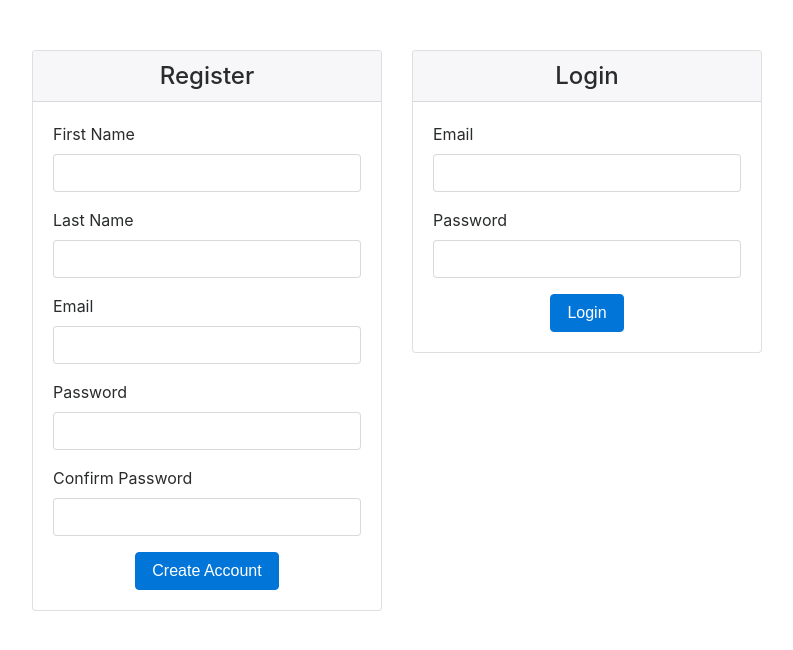
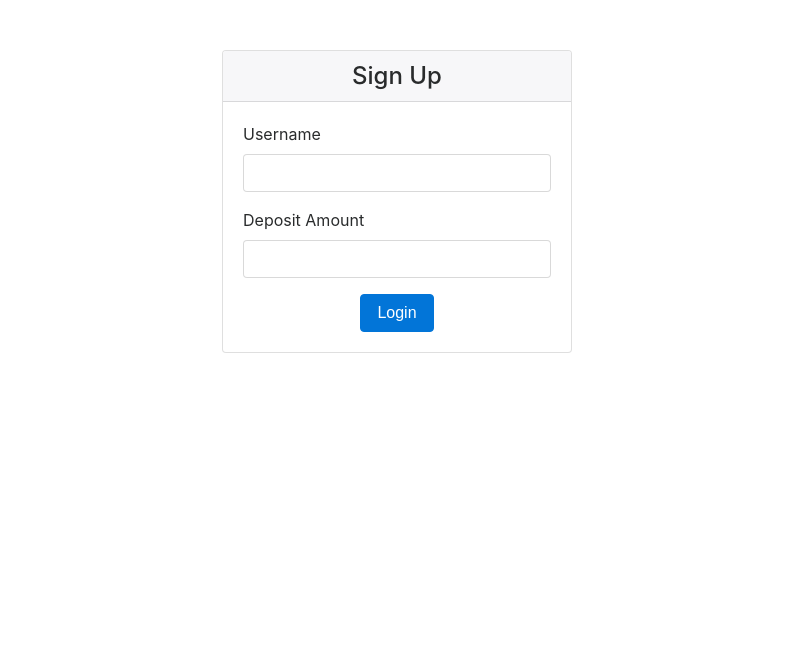
Before and after one commit to saqib22/Simulated_Virtual_Currency_Trading_App, a Django app: page / in a window 1280 px wide. Shown: the top 650 px of the page, without its empty margins (243-1036 px from the left). Run offline with Django 3.2, Linux system fonts and the light colour scheme; parts of the project's set-up code (start-up, migrations or seed data) failed here and were passed over; some libraries are stand-ins or nearby versions.

Commit message:
login update

```diff
--- a/apps/register/templates/register/index.html
+++ b/apps/register/templates/register/signup.html
@@ -13,7 +13,7 @@
 <body>
     <div class="container">
         <div class="row justify-content-center">
-            <div class="col-4">
+            <!--<div class="col-4">
                 <div class="card">
                     <h4 class="card-header text-center">Register</h4>
                     <div class="card-block">
@@ -80,20 +80,20 @@
                         </form>
                     </div>
                 </div>
-            </div>
+            </div>-->
             <div class="col-4">
                 <div class="card">
-                    <h4 class="card-header text-center">Login</h4>
+                    <h4 class="card-header text-center">Sign Up</h4>
                     <div class="card-block">
                         <form method="post" action="/login">
                             {% csrf_token %}
                             <div class="form-group">
-                                <label>Email</label>
-                                <input name="login_email" type="text" class="form-control">
+                                <label>Username</label>
+                                <input name="name" type="text" class="form-control">
                             </div>
                             <div class="form-group">
-                                <label>Password</label>
-                                <input name="login_password" type="password" class="form-control">
+                                <label>Deposit Amount</label>
+                                <input name="amount" type="number" class="form-control">
                             </div>
                             <div class="mx-auto text-center">
                                 <input type="submit" value="Login" class="btn btn-primary">
@@ -104,7 +104,6 @@
             </div>
         </div>
     </div>
-    </script>
 </body>
 
 </html>
--- a/apps/register/urls.py
+++ b/apps/register/urls.py
@@ -1,7 +1,7 @@
 from django.conf.urls import url
 from . import views
 urlpatterns = [
-    url(r'^$', views.index),
+    url(r'^$', views.signup),
     url(r'^register$', views.register),
     url(r'^success$', views.success),
     url(r'^login$', views.login)
--- a/apps/register/views.py
+++ b/apps/register/views.py
@@ -3,8 +3,8 @@ from django.contrib import messages
 import bcrypt
 from models import User
 
-def index(request):
-    return render(request, 'register/index.html')
+def signup(request):
+    return render(request, 'register/signup.html')
 
 def register(request):
     errors = User.objects.validator(request.POST)
@@ -20,12 +20,14 @@ def register(request):
     return redirect('/success')
 
 def login(request):
-    if (User.objects.filter(email=request.POST['login_email']).exists()):
-        user = User.objects.filter(email=request.POST['login_email'])[0]
-        if (bcrypt.checkpw(request.POST['login_password'].encode(), user.password.encode())):
-            request.session['id'] = user.id
-            return redirect('/success')
-    return redirect('/')
+    if (User.objects.filter(name=request.POST['name'])):
+        user = User.objects.filter(name=request.POST['name'])[0]
+        request.session['id'] = user.id
+        return redirect('/success')
+    user = User.objects.create(name = request.POST['name'], deposit_amount = int(request.POST['amount']))
+    user.save()
+    request.session['id'] = user.id
+    return redirect('/success')
 
 def success(request):
     user = User.objects.get(id=request.session['id'])
```
Also changed, not shown: apps/register/models.py (+3 -5 lines), apps/register/migrations/0001_initial.py, apps/register/migrations/0002_user_email.py (deleted), db.sqlite3, 6 other files.
